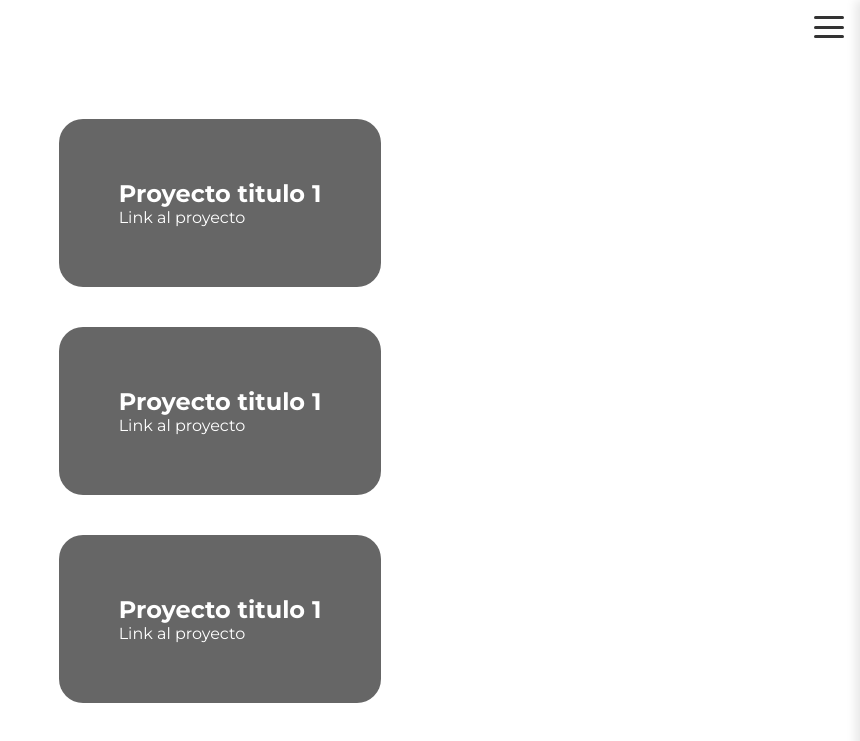
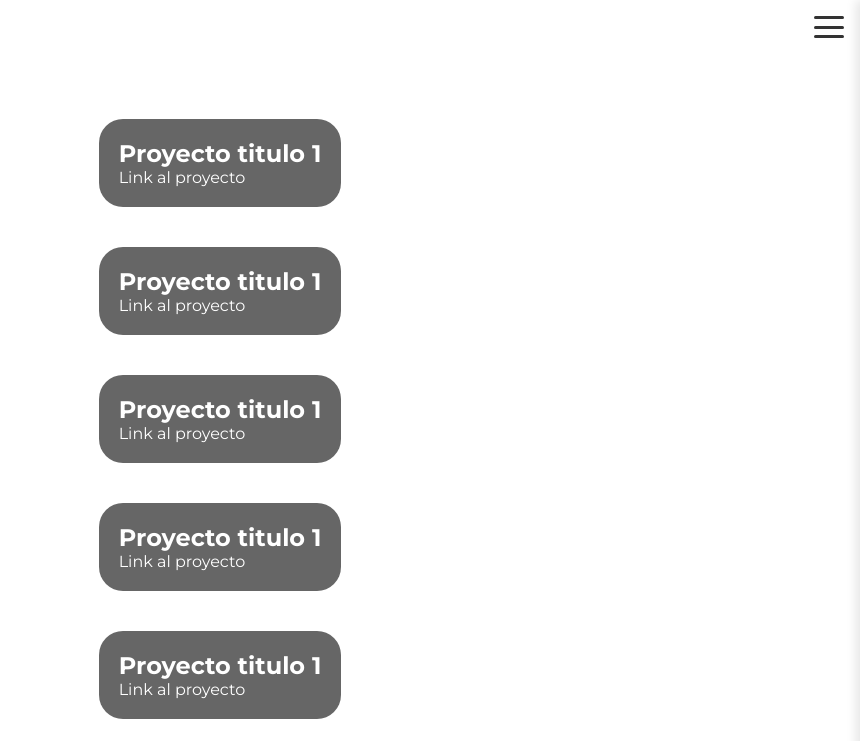
Before and after one commit to JaumeEsquerdo/portfolio-personal, a React (Vite) app in the folder portfolio-jaume/: page /proyectos in a window 1280 px wide. Shown: the top 741 px of the page, without its empty margins (420-1280 px from the left). Built offline with nearby package versions, Linux system fonts and the light colour scheme; a web font is replaced by a local one.

Commit message:
arreglo overflow x en proyectos

```diff
--- a/portfolio-jaume/index.html
+++ b/portfolio-jaume/index.html
@@ -5,6 +5,7 @@
   <meta charset="UTF-8" />
   <meta name="viewport" content="width=device-width, initial-scale=1.0" />
   <title>Portfolio Jaume Esquerdo Ramis</title>
+  <link rel="icon" type="image/png" href="/favicon-portfolio.svg" />
   <link rel="preconnect" href="https://fonts.googleapis.com">
   <link rel="preconnect" href="https://fonts.gstatic.com" crossorigin>
   <link href="https://fonts.googleapis.com/css2?family=Luxurious+Roman&family=Montserrat:ital,wght@0,100..900;1,100..900&family=Newsreader:ital,opsz,wght@0,6..72,200..800;1,6..72,200..800&display=swap" rel="stylesheet">
--- a/portfolio-jaume/src/css/index.css
+++ b/portfolio-jaume/src/css/index.css
@@ -45,11 +45,7 @@ button {
   all: unset;
   /* Elimina todos los estilos predeterminados */
   background: none;
-  /* Elimina el fondo predeterminado */
   border: none;
-  /* Elimina el borde predeterminado */
-  padding: 0;
-  /* Elimina el relleno predeterminado */
   font: inherit;
   /* Hereda el estilo de la fuente del elemento padre */
   color: inherit;
--- a/portfolio-jaume/src/css/proyectos.css
+++ b/portfolio-jaume/src/css/proyectos.css
@@ -3,9 +3,10 @@
     flex-direction: column;
     justify-content: space-around;
     align-items: center;
-    padding: 80px;
     height: auto;
     min-height: 100vh;
+    max-width: 100vw;
+    padding: 80px 20px;
 
     /* background-color: #050505; */
 
@@ -20,7 +21,7 @@
     gap: 40px;
 }
 .Proyecto{
-    padding: 60px;
+    padding: 20px;
     background-color: #666;
     border-radius: 24px;
     color: #fff;
```
Also changed, not shown: portfolio-jaume/public/favicon-portfolio.svg (added).
